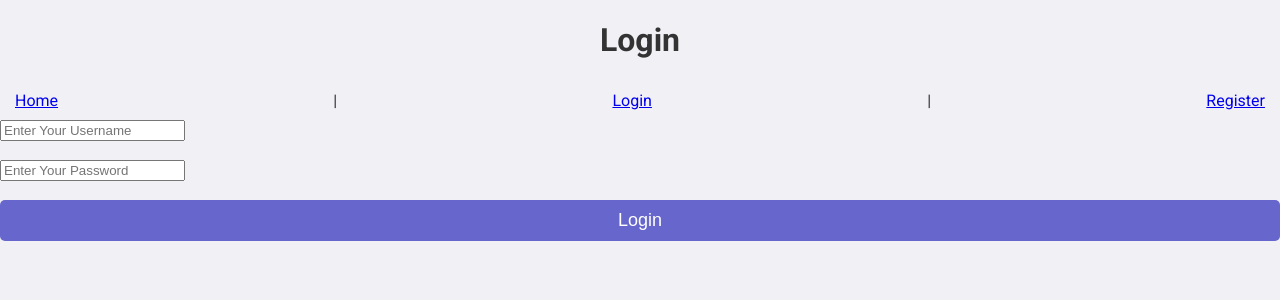
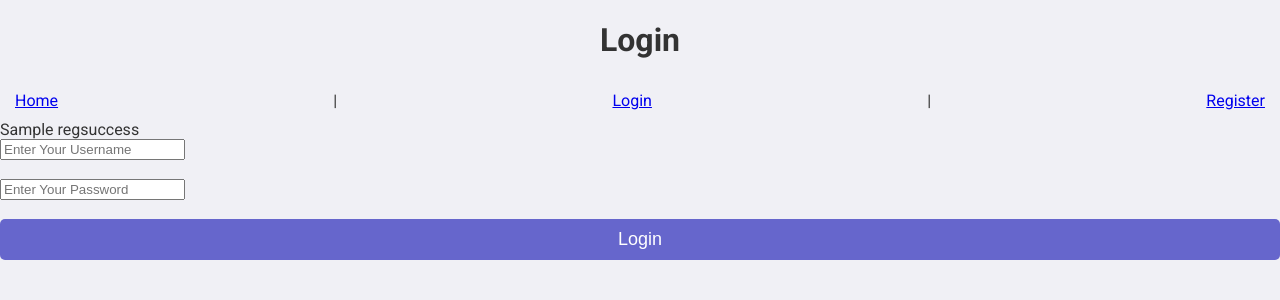
Before and after one commit to memit0/nws, a Flask app: template templates/login.html in a window 1280 px wide. Shown: the top 300 px of the page. Run offline with Flask 3, Linux system fonts and the light colour scheme; the template is opened without the code that fills it: most values are stand-ins (such as "Sample title", 1, 10 or a date in 2020); some libraries are stand-ins or nearby versions.

Commit message:
fixd syntax issue

```diff
--- a/main.py
+++ b/main.py
@@ -67,8 +67,8 @@ def login():
         # password = request.form.get('password')
 
         # account = user.query.filter_by(username=username).first()
-        username = user.query.filter_by(Email=request.form(['email'])).first()
-        password = user.query.filter_by(Password=request.form(['password'])).first()
+        username = user.query.filter_by(username=request.form['username']).first()
+        password = user.query.filter_by(Password=request.form['password']).first()
 
         if username and bcrypt.check_password_hash(user.password, password):
             session['user_id'] = user.id
@@ -114,7 +114,7 @@ def register():
         db.session.commit()
 
         # session['user_id'] = new_user.id
-        return redirect(url_for('login', success='Account created successfully. Please log in.'))
+        return redirect(url_for('login', regsuccess='Account created successfully. Please log in.'))
 
     return render_template('register.html')
 
--- a/templates/login.html
+++ b/templates/login.html
@@ -41,6 +41,9 @@
         {% if session.logged_in %}
         <div class="success">{{ success }}</div>
         {% else %}
+        {% if regsuccess %}
+        <div class="success">{{ regsuccess }}</div>
+        {% endif %}
         <input id="username" name="username" type="text" placeholder="Enter Your Username" class="textbox"/></br></br>
         <input id="password" name="password" type="password" placeholder="Enter Your Password" class="textbox"/></br></br>
         <button type="submit" class="btn form-control btn-default">Login</button>
```
Also changed, not shown: instance/users.db.
